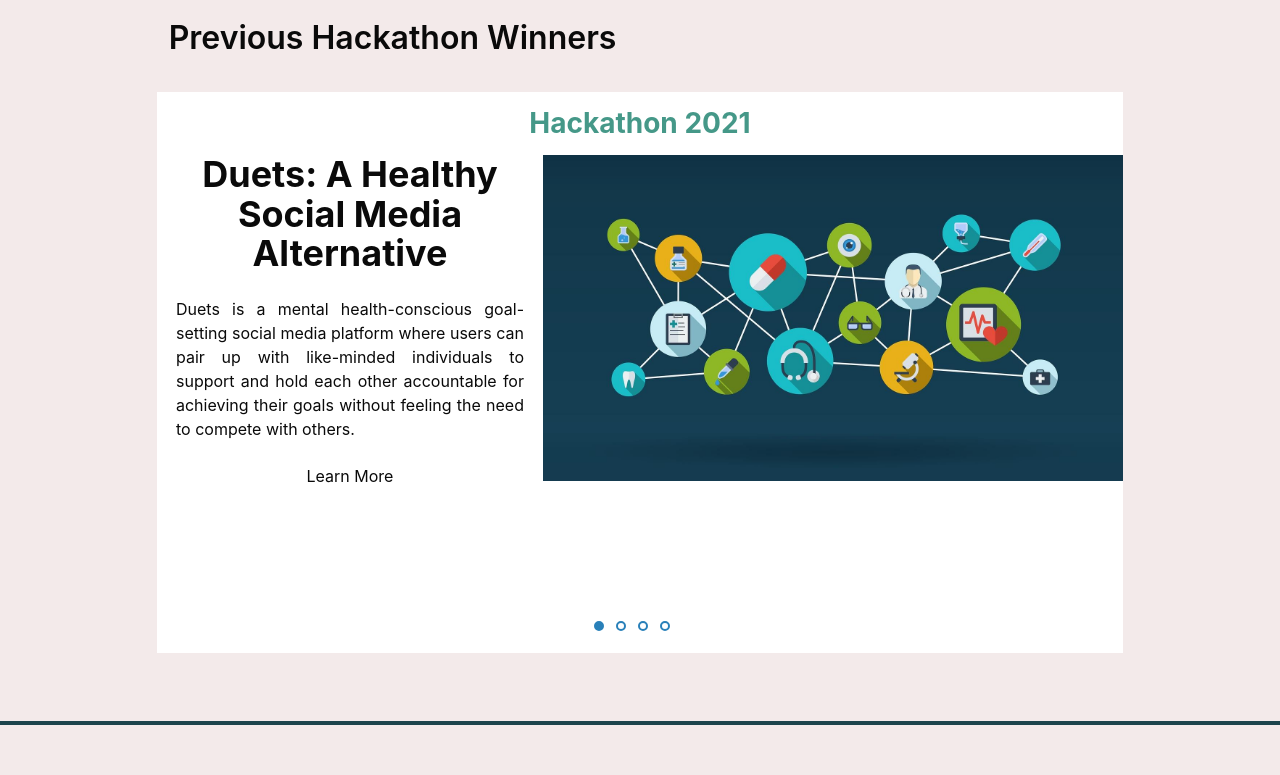
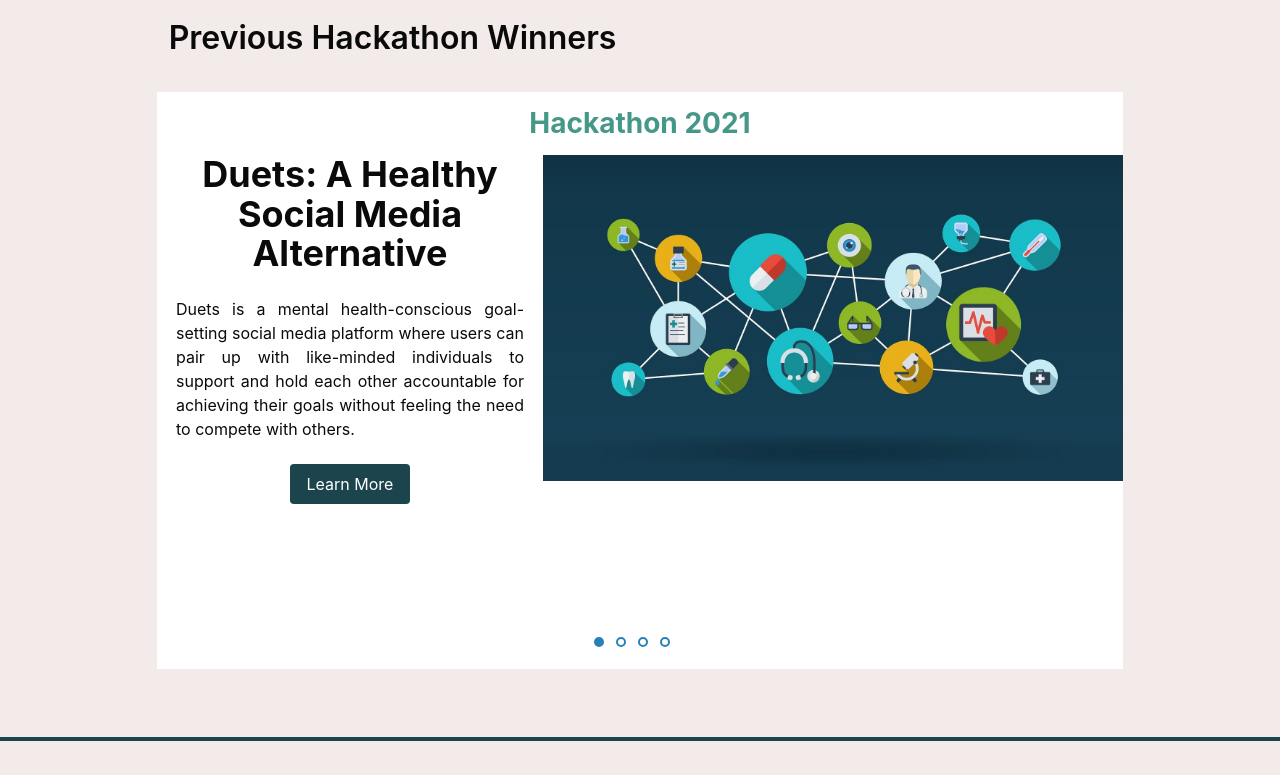
Before and after one commit to ashishks55/seneca-hackathon-2022, a Gatsby site: page / in a window 1280 px wide. Shown: the part 5540-6315 px from the top of the page. Built offline with nearby package versions, Linux system fonts and the light colour scheme; Gatsby itself is replaced by a stand-in of ours.

Commit message:
button class added

```diff
--- a/src/components/home/spotlight.js
+++ b/src/components/home/spotlight.js
@@ -5,37 +5,37 @@ import winner_img from '../../images/winners.png';
 const Spotlight = () => {
     const winners = [
         {
-            title: 'Duets: A Healthy Social Media Alternative',
+            project_title: 'Duets: A Healthy Social Media Alternative',
             description: 'Duets is a mental health-conscious goal-setting social media platform where users can pair up with like-minded individuals to support and hold each other accountable for achieving their goals without feeling the need to compete with others. ',
         },
         {
-            title: 'Vassport',
+            project_title: 'Vassport',
             description: 'Our mobile application Vassport makes it easy for individuals, parent, and guardians to verify themselves as well as their family member’s vaccination status and view their vaccination information.',
         },
         {
-            title: 'DeLight',
+            project_title: 'DeLight',
             description: 'DeLight is a smart lamp that connects elderly and their family by allowing them to change each others’ light colours remotely. The smart lamp uses existing technology to bring a simple premise to life. The change in colour represents thoughts and emotions that people far away may want to share with the elderly and vice versa. Different colours can signal different emotions and these messages can be adapted over time. Alone in your apartment, it’s a warm glow signalling someone far away cares about you, cutting through your lonely moment. ',
         },
         {
-            title: 'Decissio: Clinical Diagnostic Support Tool',
+            project_title: 'Decissio: Clinical Diagnostic Support Tool',
             description: 'Our team collaborated to create a dashboard based on a simple framework for our clinical decision tool (Decissio). We conducted a variety of data analyses and visualization through Python and Tableau to create a proof-of-concept of our solution vision. Furthermore, we created a business proposal along with other documentation to support our approach.',
         },
-        {
-            title: 'Telemedicine Solution – Centralized Healthcare Data System',
+        /* {
+            project_title: 'Telemedicine Solution – Centralized Healthcare Data System',
             description: 'By proposing a centralized healthcare data system, we solved the dilemma of decentralized private patient data. This allows for easy and quick access by any physician or patient and will lessen the burden on any healthcare worker or provider when they require valuable patient data history on the spot right away.',
         },
         {
-            title: 'Night Wolf',
+            project_title: 'Night Wolf',
             description: 'Business Case, main use case diagram & class diagram, use case demo, example code with demo surrounding blockchain / AI solution.',
         },
         {
-            title: 'CONTIENT',
+            project_title: 'CONTIENT',
             description: 'Designed an adoptable, easy to use, user-friendly web portal that ensures what medical data can be viewed or blocked to ensure the user’s privacy.',
         },
         {
-            title: 'Hospital Expert HR System',
+            project_title: 'Hospital Expert HR System',
             description: 'We created a web app, mobile app, a chatbot and referenced a similar open source project that can be used to drive in the business case proposal for Octochain\'s Blockchain system. We solved the problem by creating an interactive and informative way for employees to view their benefits information and also created a business case model for Octochain\'s Blockchain system',
-        },
+        }, */
     ]
     return (
     <section className="hero is-medium is-white">
@@ -55,26 +55,22 @@ const Spotlight = () => {
                                 <input type="radio" name="slides" id="radio-7"/>
                                 <input type="radio" name="slides" id="radio-8"/> */}
                                 <ul class="slides">
-                                  {/*   {
+                                  {
                                         winners.map((win, index) => (
-                                            <li key={index} class="slide">
+                                        <li key={index} class="slide">
                                         <div class="spotlight-column-left">
-                                        <h2>{win.title}</h2>
+                                        <h1>{win.project_title}</h1>
                                         <p>{win.description}</p>
+                                        <a class="button is-success" target="_blank" rel="noopener noreferrer" href="http://digitalhealth.senecahackathon.com/"><span>Learn More</span></a>
                                         </div>
                                         <div class="spotlight-column-right">
-                                        <p>
-                                            <q>It was a pleasure to work with him</q>
-                                            <span class="author">
-                                                <img src="https://th.thgim.com/news/international/m1m01s/article26984481.ece/alternates/FREE_300/30TH-TOLKIEN"/>JR Tolkien
-                                            </span>
-                                        </p>
+                                            <img src={winner_img}/>
                                         </div>
-                                    </li>
+                                        </li>
                                         ))
-                                    } */}
+                                    }
 
-                                    <li class="slide">
+                                    {/*<li class="slide">
                                         <div class="spotlight-column-left">
                                         <h1>Duets: A Healthy Social Media Alternative</h1>
                                         <p>Duets is a mental health-conscious goal-setting social media platform where users can pair up with like-minded individuals to support and hold each other accountable for achieving their goals without feeling the need to compete with others.</p>
@@ -118,7 +114,7 @@ const Spotlight = () => {
                                         </div>
                                     </li>
 
-                                    {/* <li class="slide">
+                                    <li class="slide">
                                         <div class="spotlight-column-left">
                                         <h1>Telemedicine Solution – Centralized Healthcare Data System</h1>
                                         <p>By proposing a centralized healthcare data system, we solved the dilemma of decentralized private patient data. This allows for easy and quick access by any physician or patient and will lessen the burden on any healthcare worker or provider when they require valuable patient data history on the spot right away.</p>
```
